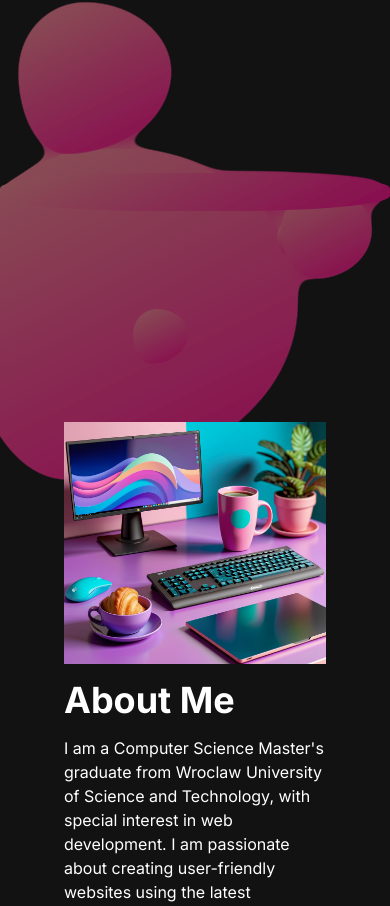
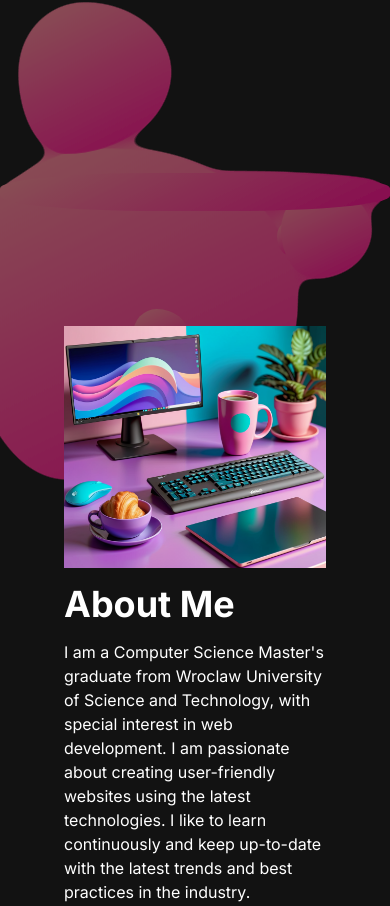
Before and after one commit to MonikaZemankiewicz/portfolio-website, a Next.js app: page / in a window 390 px wide. Shown: the part 658-1564 px from the top of the page. Built offline with nearby package versions, Linux system fonts and the light colour scheme; a web font is replaced by a local one.

Commit message:
skills animation changed treshold

```diff
--- a/src/app/components/AboutSection.jsx
+++ b/src/app/components/AboutSection.jsx
@@ -52,8 +52,8 @@ const AboutSection = () => {
   };
 
   return (
-    <section className="text-white mt-48 flex items-center">
-      <div className="md:grid md:grid-cols-2 gap-8 items-center py-8 px-4 xl:gap-16 sm:py-16 xl:px-16<">
+    <section className="text-white md:mt-48 flex items-center">
+      <div className="mt-24 md:grid md:grid-cols-2 gap-8 items-center py-8 px-4 xl:gap-16 sm:py-16 xl:px-16<">
         <Image
           alt="about image"
           src="/images/about-img.png"
--- a/src/app/utils/AnimationOnScroll.jsx
+++ b/src/app/utils/AnimationOnScroll.jsx
@@ -8,7 +8,7 @@ export default function AnimationOnScroll({
   classNameNotInView,
 }) {
   return (
-    <InView /*triggerOnce*/ threshold={1}>
+    <InView /*triggerOnce*/ threshold={0.5}>
       {({ inView, ref, entry }) => (
         <div
           ref={ref}
```
